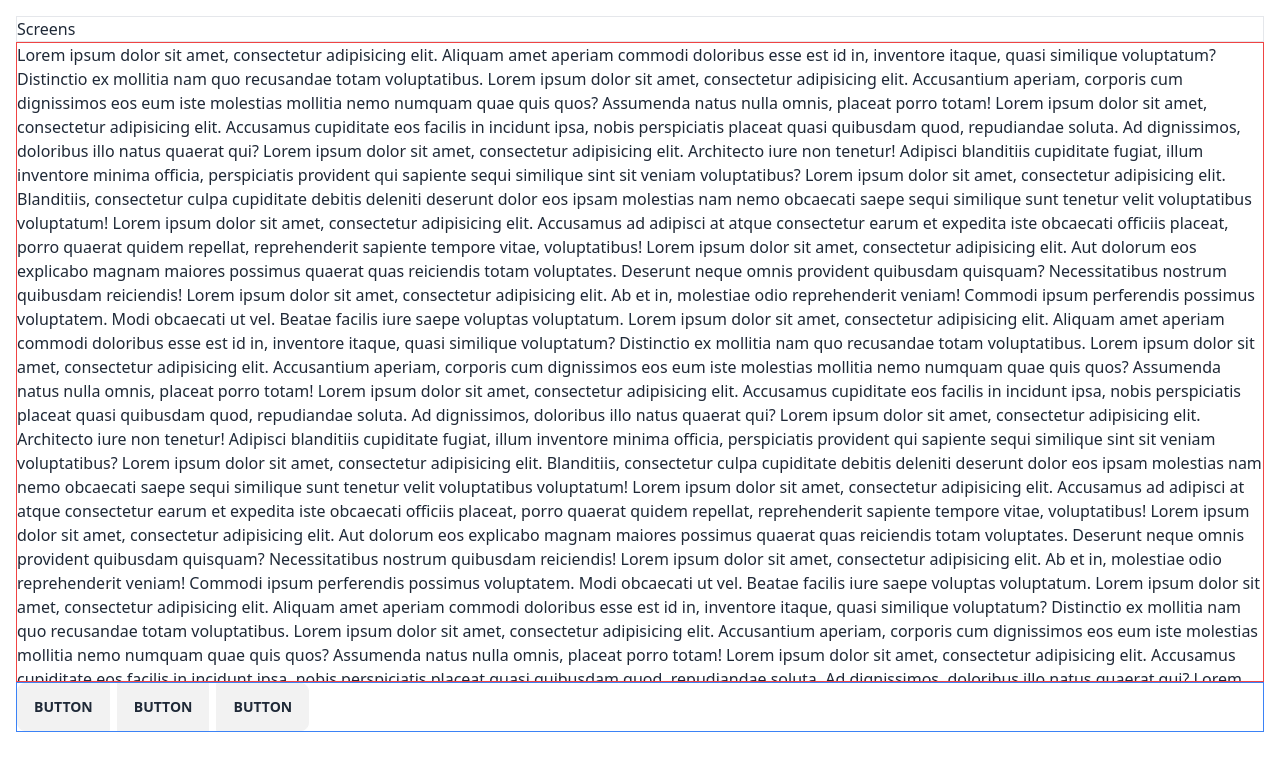
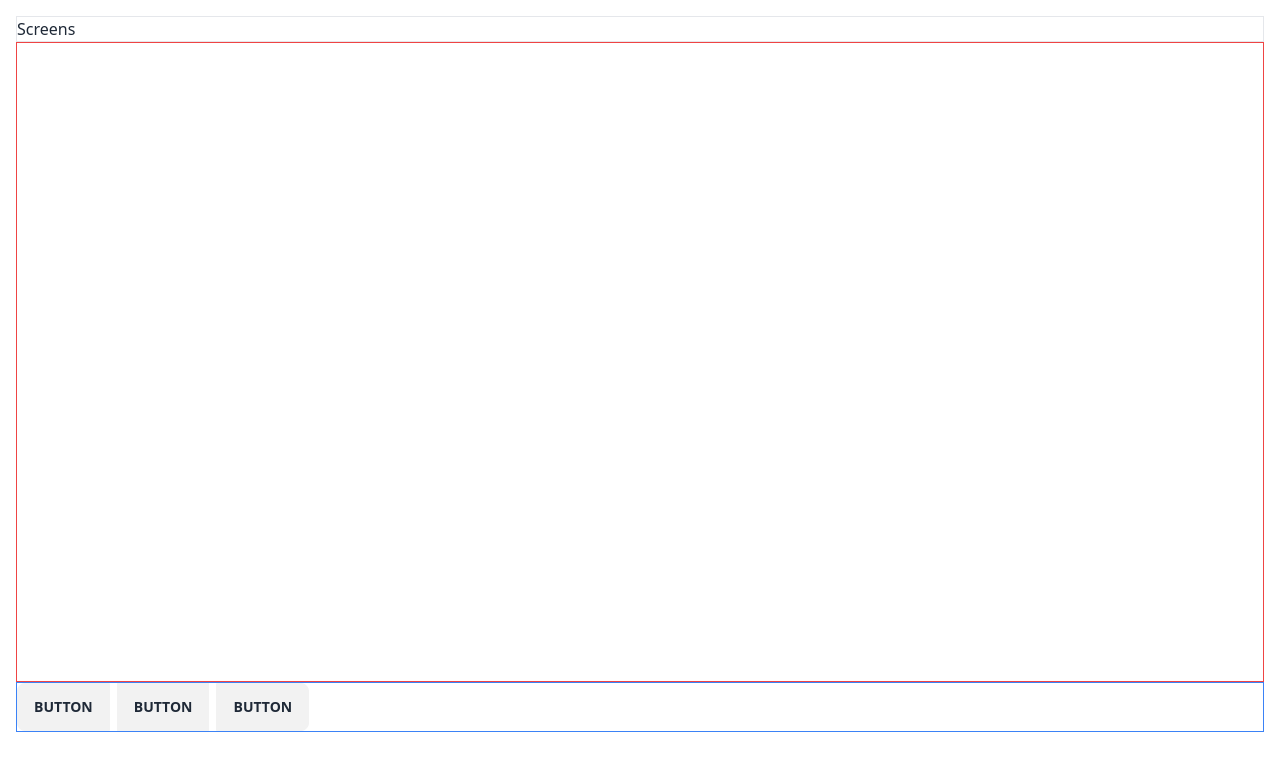
Before and after one commit to bloodred17/budbud, a SvelteKit app: page / in a window 1280 px wide. Shown: the top 770 px of the page. Built offline with nearby package versions, Linux system fonts and the light colour scheme.

Commit message:
Component created for Layout

```diff
--- /dev/null
+++ b/src/lib/layouts/MainLayout.svelte
@@ -0,0 +1,23 @@
+<section>
+  <div class="header border">
+    <slot name="header" />
+  </div>
+
+  <div class="body overflow-y-auto border border-red-500">
+    <slot name="body" />
+  </div>
+
+
+  <div class="footer border border-blue-500">
+    <slot name="footer"/>
+  </div>
+</section>
+
+<style lang="postcss">
+  :global(html) {
+      background-color: theme(colors.gray.100);
+  }
+  .body {
+      height: 80vh;
+  }
+</style>
--- a/src/routes/+page.svelte
+++ b/src/routes/+page.svelte
@@ -1,64 +1,20 @@
 <script>
     import Greet from "$lib/Greet.svelte";
+    import MainLayout from "$lib/layouts/MainLayout.svelte";
 </script>
 
-<section>
-  <div class="header border"> Screens </div>
+<MainLayout>
+  <h1 slot="header">Screens</h1>
 
-  <div class="body overflow-y-scroll border border-red-500">
-    Lorem ipsum dolor sit amet, consectetur adipisicing elit. Aliquam amet aperiam commodi doloribus esse est id in, inventore itaque, quasi similique voluptatum? Distinctio ex mollitia nam quo recusandae totam voluptatibus.
-    Lorem ipsum dolor sit amet, consectetur adipisicing elit. Accusantium aperiam, corporis cum dignissimos eos eum iste molestias mollitia nemo numquam quae quis quos? Assumenda natus nulla omnis, placeat porro totam!
-    Lorem ipsum dolor sit amet, consectetur adipisicing elit. Accusamus cupiditate eos facilis in incidunt ipsa, nobis perspiciatis placeat quasi quibusdam quod, repudiandae soluta. Ad dignissimos, doloribus illo natus quaerat qui?
-    Lorem ipsum dolor sit amet, consectetur adipisicing elit. Architecto iure non tenetur! Adipisci blanditiis cupiditate fugiat, illum inventore minima officia, perspiciatis provident qui sapiente sequi similique sint sit veniam voluptatibus?
-    Lorem ipsum dolor sit amet, consectetur adipisicing elit. Blanditiis, consectetur culpa cupiditate debitis deleniti deserunt dolor eos ipsam molestias nam nemo obcaecati saepe sequi similique sunt tenetur velit voluptatibus voluptatum!
-    Lorem ipsum dolor sit amet, consectetur adipisicing elit. Accusamus ad adipisci at atque consectetur earum et expedita iste obcaecati officiis placeat, porro quaerat quidem repellat, reprehenderit sapiente tempore vitae, voluptatibus!
-    Lorem ipsum dolor sit amet, consectetur adipisicing elit. Aut dolorum eos explicabo magnam maiores possimus quaerat quas reiciendis totam voluptates. Deserunt neque omnis provident quibusdam quisquam? Necessitatibus nostrum quibusdam reiciendis!
-    Lorem ipsum dolor sit amet, consectetur adipisicing elit. Ab et in, molestiae odio reprehenderit veniam! Commodi ipsum perferendis possimus voluptatem. Modi obcaecati ut vel. Beatae facilis iure saepe voluptas voluptatum.
-    Lorem ipsum dolor sit amet, consectetur adipisicing elit. Aliquam amet aperiam commodi doloribus esse est id in, inventore itaque, quasi similique voluptatum? Distinctio ex mollitia nam quo recusandae totam voluptatibus.
-    Lorem ipsum dolor sit amet, consectetur adipisicing elit. Accusantium aperiam, corporis cum dignissimos eos eum iste molestias mollitia nemo numquam quae quis quos? Assumenda natus nulla omnis, placeat porro totam!
-    Lorem ipsum dolor sit amet, consectetur adipisicing elit. Accusamus cupiditate eos facilis in incidunt ipsa, nobis perspiciatis placeat quasi quibusdam quod, repudiandae soluta. Ad dignissimos, doloribus illo natus quaerat qui?
-    Lorem ipsum dolor sit amet, consectetur adipisicing elit. Architecto iure non tenetur! Adipisci blanditiis cupiditate fugiat, illum inventore minima officia, perspiciatis provident qui sapiente sequi similique sint sit veniam voluptatibus?
-    Lorem ipsum dolor sit amet, consectetur adipisicing elit. Blanditiis, consectetur culpa cupiditate debitis deleniti deserunt dolor eos ipsam molestias nam nemo obcaecati saepe sequi similique sunt tenetur velit voluptatibus voluptatum!
-    Lorem ipsum dolor sit amet, consectetur adipisicing elit. Accusamus ad adipisci at atque consectetur earum et expedita iste obcaecati officiis placeat, porro quaerat quidem repellat, reprehenderit sapiente tempore vitae, voluptatibus!
-    Lorem ipsum dolor sit amet, consectetur adipisicing elit. Aut dolorum eos explicabo magnam maiores possimus quaerat quas reiciendis totam voluptates. Deserunt neque omnis provident quibusdam quisquam? Necessitatibus nostrum quibusdam reiciendis!
-    Lorem ipsum dolor sit amet, consectetur adipisicing elit. Ab et in, molestiae odio reprehenderit veniam! Commodi ipsum perferendis possimus voluptatem. Modi obcaecati ut vel. Beatae facilis iure saepe voluptas voluptatum.
-    Lorem ipsum dolor sit amet, consectetur adipisicing elit. Aliquam amet aperiam commodi doloribus esse est id in, inventore itaque, quasi similique voluptatum? Distinctio ex mollitia nam quo recusandae totam voluptatibus.
-    Lorem ipsum dolor sit amet, consectetur adipisicing elit. Accusantium aperiam, corporis cum dignissimos eos eum iste molestias mollitia nemo numquam quae quis quos? Assumenda natus nulla omnis, placeat porro totam!
-    Lorem ipsum dolor sit amet, consectetur adipisicing elit. Accusamus cupiditate eos facilis in incidunt ipsa, nobis perspiciatis placeat quasi quibusdam quod, repudiandae soluta. Ad dignissimos, doloribus illo natus quaerat qui?
-    Lorem ipsum dolor sit amet, consectetur adipisicing elit. Architecto iure non tenetur! Adipisci blanditiis cupiditate fugiat, illum inventore minima officia, perspiciatis provident qui sapiente sequi similique sint sit veniam voluptatibus?
-    Lorem ipsum dolor sit amet, consectetur adipisicing elit. Blanditiis, consectetur culpa cupiditate debitis deleniti deserunt dolor eos ipsam molestias nam nemo obcaecati saepe sequi similique sunt tenetur velit voluptatibus voluptatum!
-    Lorem ipsum dolor sit amet, consectetur adipisicing elit. Accusamus ad adipisci at atque consectetur earum et expedita iste obcaecati officiis placeat, porro quaerat quidem repellat, reprehenderit sapiente tempore vitae, voluptatibus!
-    Lorem ipsum dolor sit amet, consectetur adipisicing elit. Aut dolorum eos explicabo magnam maiores possimus quaerat quas reiciendis totam voluptates. Deserunt neque omnis provident quibusdam quisquam? Necessitatibus nostrum quibusdam reiciendis!
-    Lorem ipsum dolor sit amet, consectetur adipisicing elit. Ab et in, molestiae odio reprehenderit veniam! Commodi ipsum perferendis possimus voluptatem. Modi obcaecati ut vel. Beatae facilis iure saepe voluptas voluptatum.
-    Lorem ipsum dolor sit amet, consectetur adipisicing elit. Aliquam amet aperiam commodi doloribus esse est id in, inventore itaque, quasi similique voluptatum? Distinctio ex mollitia nam quo recusandae totam voluptatibus.
-    Lorem ipsum dolor sit amet, consectetur adipisicing elit. Accusantium aperiam, corporis cum dignissimos eos eum iste molestias mollitia nemo numquam quae quis quos? Assumenda natus nulla omnis, placeat porro totam!
-    Lorem ipsum dolor sit amet, consectetur adipisicing elit. Accusamus cupiditate eos facilis in incidunt ipsa, nobis perspiciatis placeat quasi quibusdam quod, repudiandae soluta. Ad dignissimos, doloribus illo natus quaerat qui?
-    Lorem ipsum dolor sit amet, consectetur adipisicing elit. Architecto iure non tenetur! Adipisci blanditiis cupiditate fugiat, illum inventore minima officia, perspiciatis provident qui sapiente sequi similique sint sit veniam voluptatibus?
-    Lorem ipsum dolor sit amet, consectetur adipisicing elit. Blanditiis, consectetur culpa cupiditate debitis deleniti deserunt dolor eos ipsam molestias nam nemo obcaecati saepe sequi similique sunt tenetur velit voluptatibus voluptatum!
-    Lorem ipsum dolor sit amet, consectetur adipisicing elit. Accusamus ad adipisci at atque consectetur earum et expedita iste obcaecati officiis placeat, porro quaerat quidem repellat, reprehenderit sapiente tempore vitae, voluptatibus!
-    Lorem ipsum dolor sit amet, consectetur adipisicing elit. Aut dolorum eos explicabo magnam maiores possimus quaerat quas reiciendis totam voluptates. Deserunt neque omnis provident quibusdam quisquam? Necessitatibus nostrum quibusdam reiciendis!
-    Lorem ipsum dolor sit amet, consectetur adipisicing elit. Ab et in, molestiae odio reprehenderit veniam! Commodi ipsum perferendis possimus voluptatem. Modi obcaecati ut vel. Beatae facilis iure saepe voluptas voluptatum.
+  <div slot="body">
 
   </div>
 
-
-  <div class="footer border border-blue-500">
-    <div class="join">
-      <button class="btn join-item">Button</button>
-      <button class="btn join-item">Button</button>
-      <button class="btn join-item">Button</button>
-    </div>
+  <div slot="footer" class="join">
+    <button class="btn join-item">Button</button>
+    <button class="btn join-item">Button</button>
+    <button class="btn join-item">Button</button>
   </div>
-</section>
-
+</MainLayout>
 
 <!--<Greet />-->
-
-<style lang="postcss">
-	:global(html) {
-		background-color: theme(colors.gray.100);
-	}
-  .body {
-      height: 80vh;
-  }
-</style>
```
Also changed, not shown: src/lib/TransactionSourceCreator.svelte (added).
